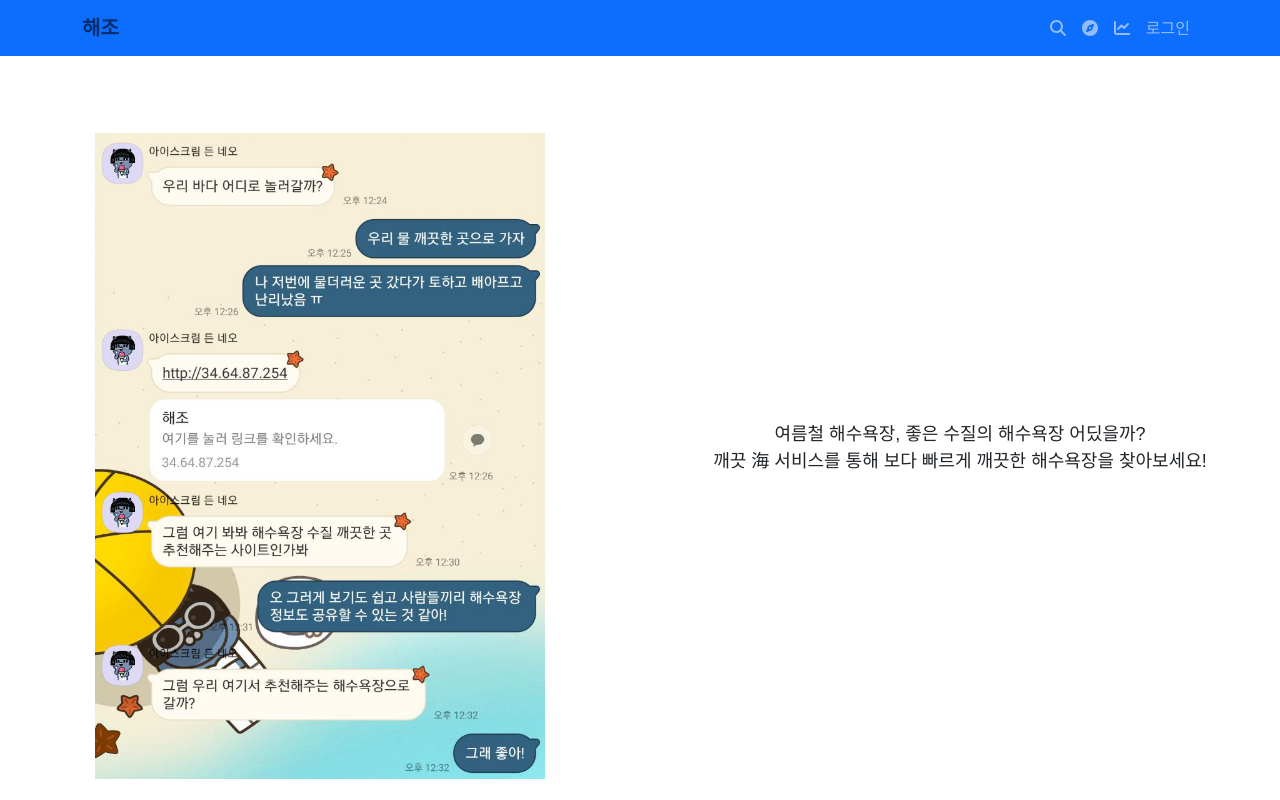
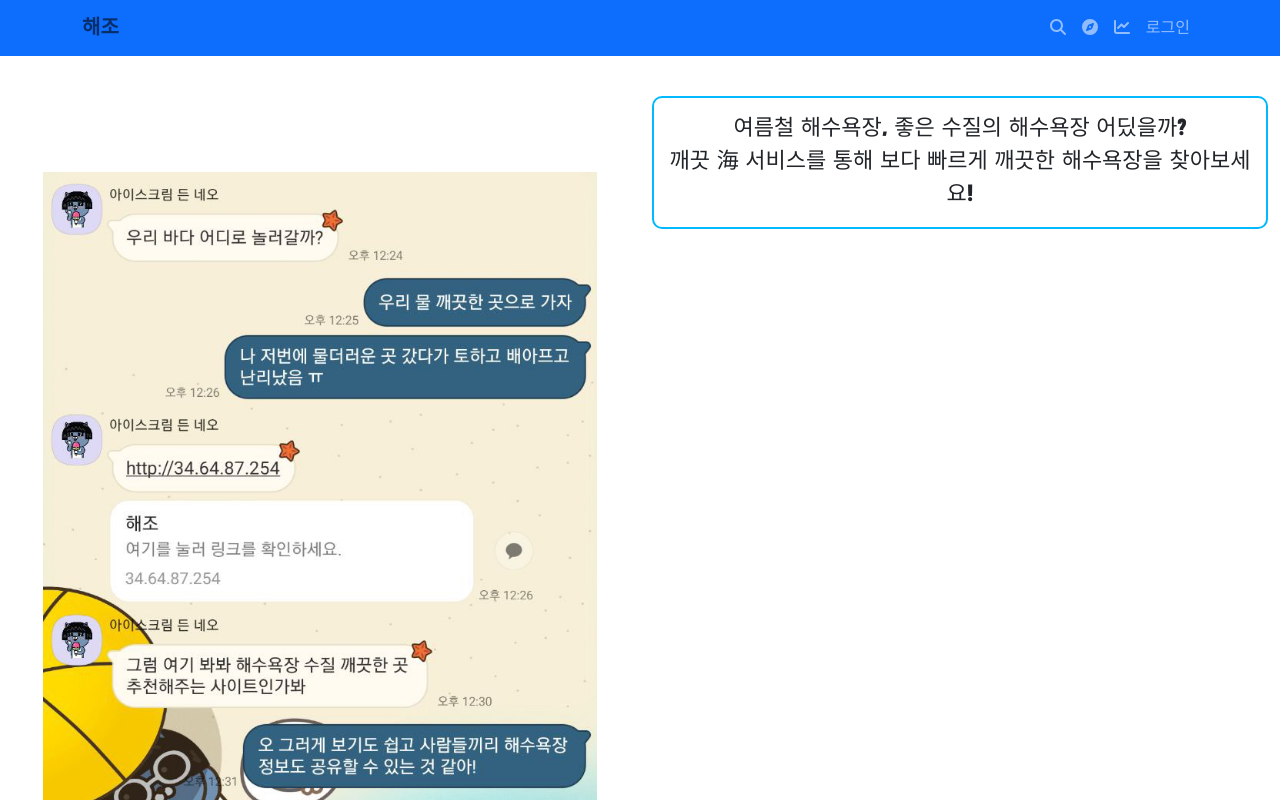
Before and after one commit to hyeb-in/clean-sea, a React (Create React App) app in the folder front/: page / in a window 1280 px wide. Shown: the top 800 px of the page. Built offline with nearby package versions, Linux system fonts and the light colour scheme; no server answers.

Commit message:
font 적용

```diff
--- a/front/src/Main.css
+++ b/front/src/Main.css
@@ -2,6 +2,8 @@
 @import "bootstrap/dist/css/bootstrap.min.css";
 @import "./components/review/review.css";
 @import "./components/review/comment/comment.css";
+@import url('https://fonts.googleapis.com/css2?family=Black+Han+Sans&display=swap');
+
 
 body {
   margin: 0;
@@ -9,6 +11,7 @@ body {
   width: 100%;
   height: 100%;
   min-height: 100vh;
+  font-family: 'Black Han Sans', sans-serif;
 }
 /* flex-방향-justify-align 순서 */
 .flex-row-center-center {
@@ -103,3 +106,12 @@ body {
 .toast-popup__title {
   font-weight: 600;
 }
+
+.navbar {
+  margin-bottom: 20px; /* 네비게이션 바 아래 여백 추가 */
+}
+
+.text-center {
+  padding-top: 20px; /* 텍스트 위 여백 추가 */
+  padding-bottom: 20px; /* 텍스트 아래 여백 추가 */
+}
--- a/front/src/font/font.css
+++ b/front/src/font/font.css
@@ -2,7 +2,7 @@
 
 @font-face {
     font-family: 'Black Han Sans';
-    src: url('./path-to-black-han-sans.woff2') format('woff2');
+    src: url('/path-to-black-han-sans.woff2') format('woff2');
     font-weight: normal;
     font-style: normal;
   }
--- a/front/src/pages/Graph.js
+++ b/front/src/pages/Graph.js
@@ -38,7 +38,7 @@ const Graph = () => {
     },
     chart: {
       type: "bar",
-      height: 350,
+      height: 700,
       toolbar: {
         show: false,
       },
@@ -145,7 +145,7 @@ const Graph = () => {
   return (
     <Container>
       <Row>
-        <Col xs={4} className="px-0">
+        <Col xs={6} className="px-0">
           <Dropdown>
             <DropdownButton
               id="year-dropdown"
@@ -167,7 +167,6 @@ const Graph = () => {
             options={options}
             series={chartData.series}
             type="bar"
-            height={350}
           />
         </div>
       </Row>
--- a/front/src/pages/Main.js
+++ b/front/src/pages/Main.js
@@ -5,7 +5,6 @@ import HighchartsMap from "highcharts/modules/map";
 import ExportingModule from "highcharts/modules/exporting";
 import ExportDataModule from "highcharts/modules/export-data";
 import AccessibilityModule from "highcharts/modules/accessibility";
-// import "./font/font.css";
 
 // Initialize Highcharts modules
 HighchartsMap(Highcharts);
@@ -43,7 +42,7 @@ const Main = () => {
           title: {
             text: "깨끗 海",
             style: {
-              fontSize: "24px",
+              fontSize: "36px", // 제목 텍스트 크기를 크게 조정
               fontWeight: "bold",
             },
           },
@@ -51,7 +50,7 @@ const Main = () => {
           subtitle: {
             text: "해수욕장 평균 수질 적합도",
             style: {
-              fontSize: "18px",
+              fontSize: "24px", // 부제목 텍스트 크기를 크게 조정
             },
           },
 
@@ -105,29 +104,35 @@ const Main = () => {
 
   return (
     <Container fluid style={{ width: "100%", height: "100%", backgroundSize: "cover" }}>
-      <Row className="align-items-center" style={{ height: "100vh" }}>
-        <Col md={6} className="text-center">
+      <Row className="align-items-center" style={{ minHeight: "80vh" }}>
+        <Col md={6} className="text-center" >
           <img
             className="kakaoImage"
-            src="../img/kakao1.png"
+            src="../img/kakao1.png" // 이미지 파일 경로로 변경
             style={{
-              width: "450px",
-              height: "auto",
+              maxWidth: "90%", // 이미지 너비 최대 100%
+              height: "100%", // 이미지 높이 자동 조절
             }}
-            alt="Kakao Image"
+            alt="Kakao Image" // 대체 텍스트
           />
         </Col>
-        <Col md={6}>
+        <Col md={6} style={{ backgroundColor: "#fff" }}>
           <div className="text-center">
-            <p style={{ fontSize: "18px", lineHeight: "1.5", fontFamily: 'Black Han Sans, sans-serif' }}>
+            <p
+              style={{
+                fontSize: "22px", // 텍스트 크기를 크게 조정
+                lineHeight: "1.5",
+                border: "2px solid #00B9FF", // 파란색 테두리 추가
+                borderRadius: "10px", // 라운드 모양으로 만듦
+                padding: "15px", // 테두리 내부 여백 추가
+              }}
+            >
               여름철 해수욕장, 좋은 수질의 해수욕장 어딨을까?<br />
               깨끗 海 서비스를 통해 보다 빠르게 깨끗한 해수욕장을 찾아보세요!
             </p>
           </div>
+          <div id="container" style={{ width: "100%", height: "800px" }} ></div>
         </Col>
-      </Row>
-      <Row>
-        <Col id="container" style={{ width: "100%", height: "800px" }} ></Col>
       </Row>
     </Container>
   );
```
Also changed, not shown: front/src/font/BlackHanSans-Regular.woff2 (added).
